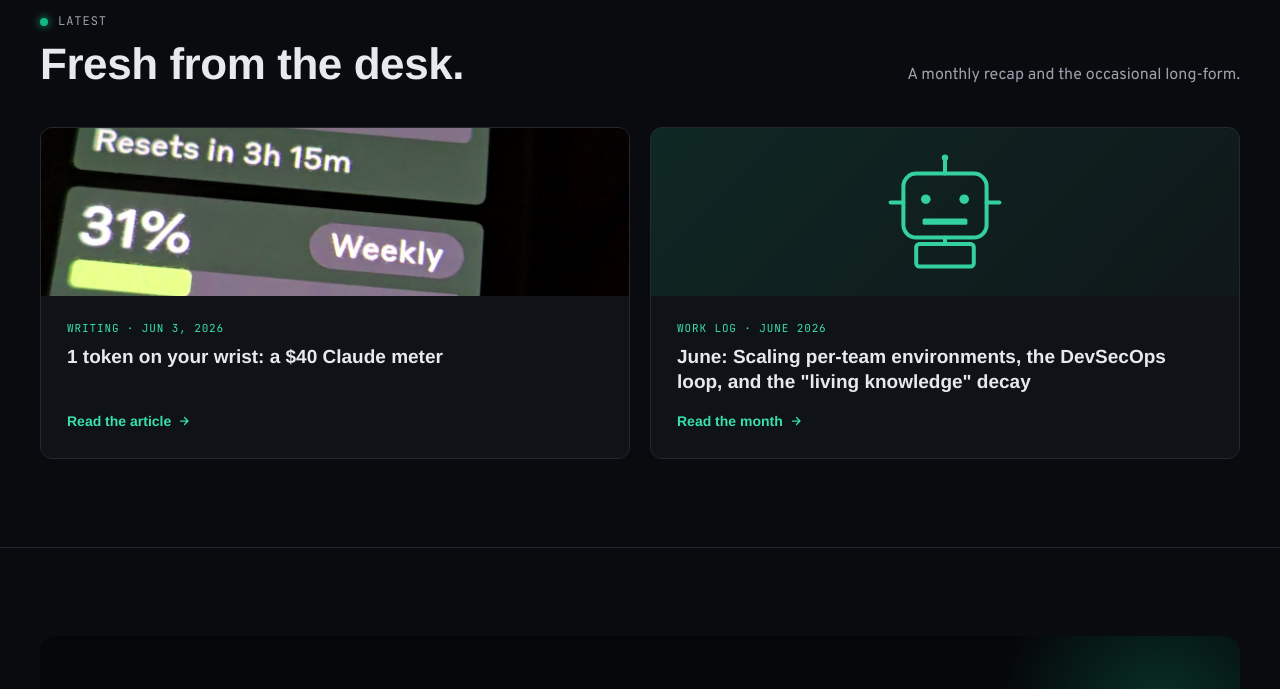
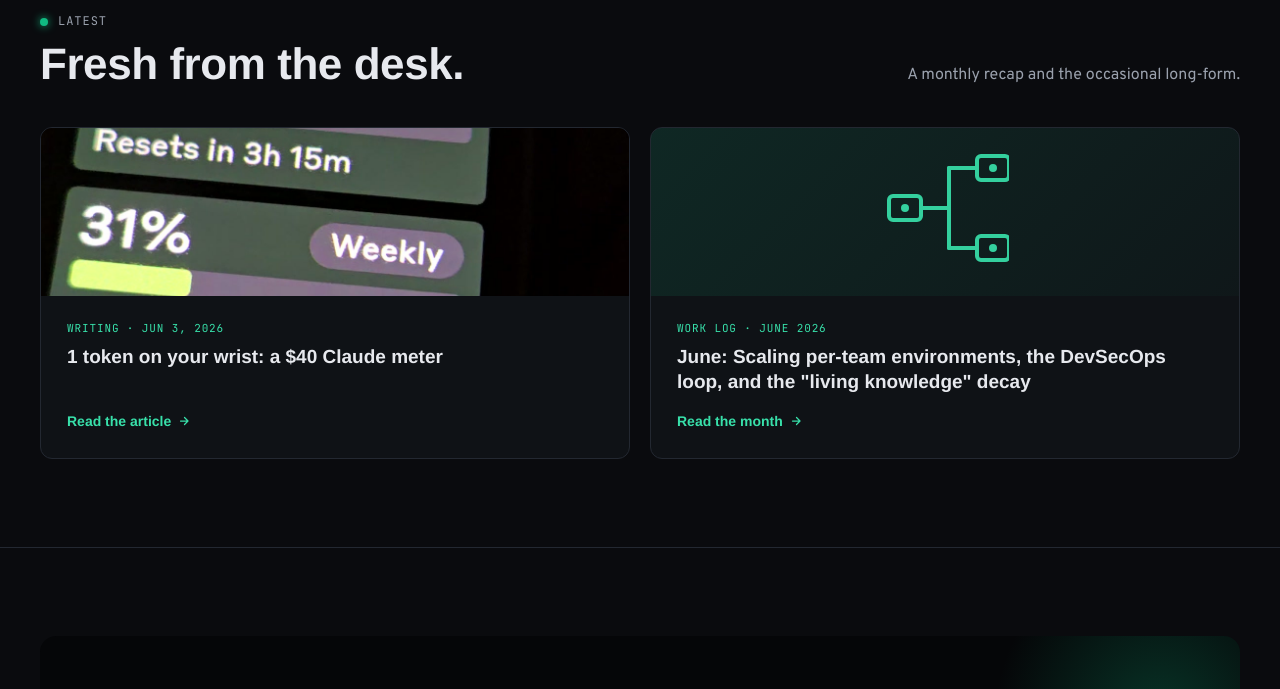
Before and after one commit to lucianosmori/landing, an Astro site: page / in a window 1280 px wide. Shown: the part 2540-3229 px from the top of the page. Built offline with nearby package versions, Linux system fonts and the light colour scheme; Astro itself is replaced by a stand-in of ours; some packages are replaced by stand-ins of ours; no server answers; a web font is replaced by a local one.

Commit message:
Fix home page not extracting SVG from latest work log

```diff
--- a/src/pages/index.astro
+++ b/src/pages/index.astro
@@ -17,6 +17,8 @@
 const fmtDate = (d: Date) =>
   d.toLocaleDateString("en-CA", { year: "numeric", month: "short", day: "numeric", timeZone: "UTC" });
 
+const firstSvg = (body?: string) => body?.match(/<svg[\s\S]*?<\/svg>/i)?.[0];
+
 // "Latest" section — each collection's newest item, ordered newest-first
 // (most recently dated card sits left on desktop / top on mobile).
 type LatestCard = {
@@ -28,6 +30,7 @@
   cta: string;
   image?: string;
   imageAlt?: string;
+  svg?: string;
 };
 const latestCards: LatestCard[] = [];
 if (latestMonth) {
@@ -38,6 +41,7 @@
     meta: `Work Log · ${fmtMonth(latestMonth.data.monthStart)}`,
     title: latestMonth.data.title,
     cta: "Read the month",
+    svg: firstSvg(latestMonth.body),
   });
 }
 if (latestArticle?.data.heroImage) {
@@ -81,20 +85,7 @@
                   <img src={card.image} alt={card.imageAlt} width="600" height="360" loading="lazy" decoding="async" />
                 </div>
               ) : (
-                <div class="latest-visual latest-icon">
-                  <svg viewBox="0 0 80 80" fill="none" stroke="currentColor" stroke-width="2.5" stroke-linecap="round" stroke-linejoin="round" aria-hidden="true" focusable="false">
-                    <line x1="40" y1="8" x2="40" y2="16" />
-                    <circle cx="40" cy="6" r="2" fill="currentColor" stroke="none" />
-                    <rect x="14" y="16" width="52" height="40" rx="8" />
-                    <circle cx="28" cy="32" r="3" fill="currentColor" stroke="none" />
-                    <circle cx="52" cy="32" r="3" fill="currentColor" stroke="none" />
-                    <rect x="26" y="44" width="28" height="4" rx="1" fill="currentColor" stroke="none" />
-                    <line x1="6" y1="34" x2="14" y2="34" />
-                    <line x1="66" y1="34" x2="74" y2="34" />
-                    <rect x="22" y="60" width="36" height="14" rx="2" />
-                    <line x1="40" y1="56" x2="40" y2="60" />
-                  </svg>
-                </div>
+                <div class="latest-visual latest-icon" set:html={card.svg ?? `<svg viewBox="0 0 80 80" fill="none" stroke="currentColor" stroke-width="2.5" stroke-linecap="round" stroke-linejoin="round" aria-hidden="true" focusable="false"><line x1="40" y1="8" x2="40" y2="16" /><circle cx="40" cy="6" r="2" fill="currentColor" stroke="none" /><rect x="14" y="16" width="52" height="40" rx="8" /><circle cx="28" cy="32" r="3" fill="currentColor" stroke="none" /><circle cx="52" cy="32" r="3" fill="currentColor" stroke="none" /><rect x="26" y="44" width="28" height="4" rx="1" fill="currentColor" stroke="none" /><line x1="6" y1="34" x2="14" y2="34" /><line x1="66" y1="34" x2="74" y2="34" /><rect x="22" y="60" width="36" height="14" rx="2" /><line x1="40" y1="56" x2="40" y2="60" /></svg>`}></div>
               )}
               <div class="latest-body">
                 <p class="latest-meta">{card.meta}</p>
```
